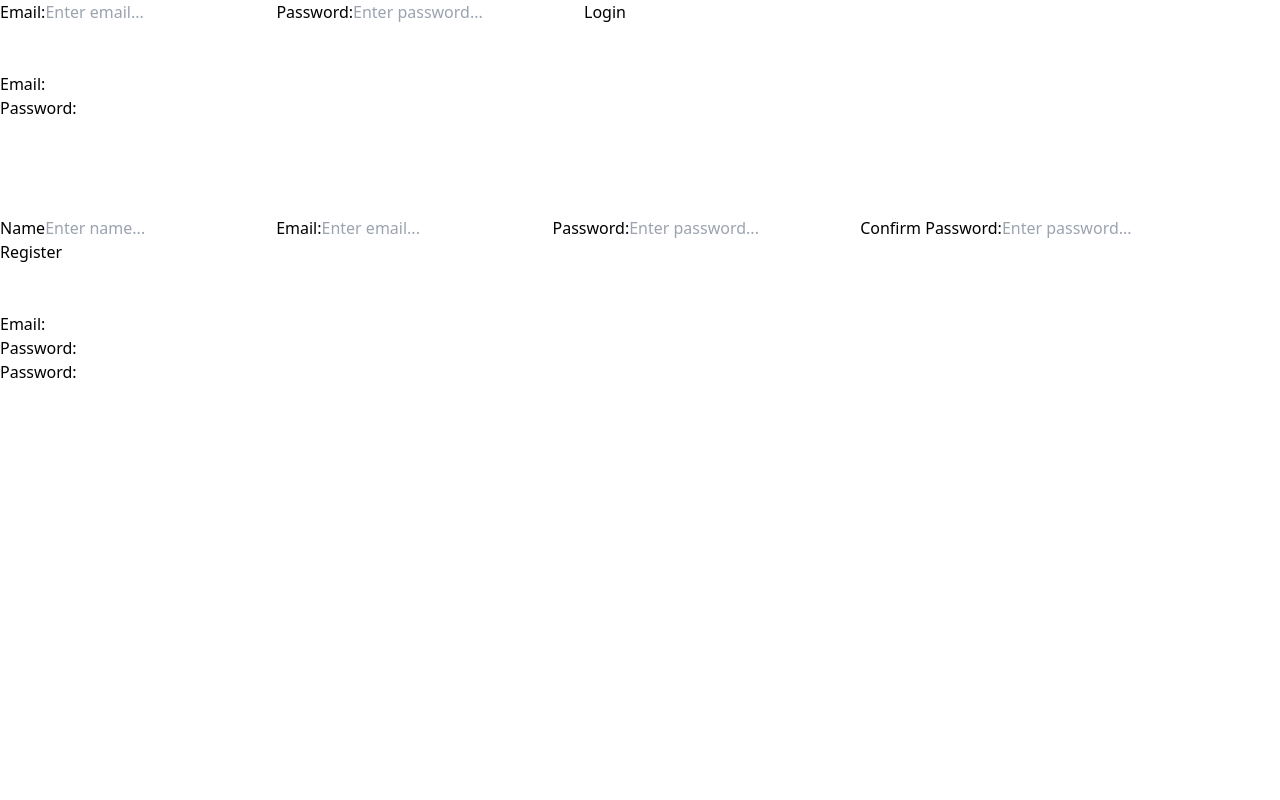
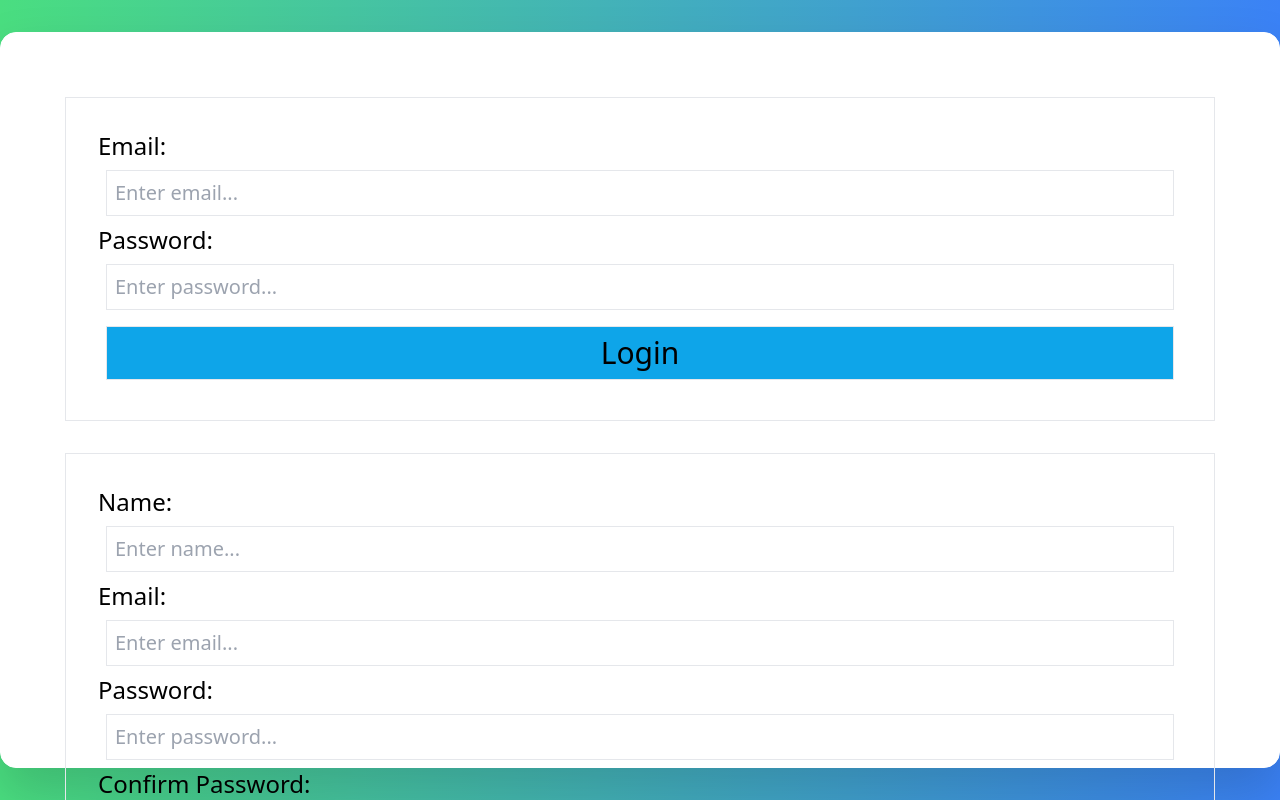
Before and after one commit to rewpt/catchlight, a React (Create React App) app: page /welcome in a window 1280 px wide. Shown: the top 800 px of the page. Built offline with nearby package versions, Linux system fonts and the light colour scheme.

Commit message:
init css

```diff
--- a/src/components/Welcome/Login.jsx
+++ b/src/components/Welcome/Login.jsx
@@ -21,35 +21,30 @@ export default function Login() {
   }
 
   return (
-    <div>
-      <form onSubmit={handleSubmit}>
-        <label>Email:</label>
-        <input
+    <div className="border p-8 m-8">
+      <form className="flex flex-col" onSubmit={handleSubmit}>
+        <label className="text-2xl">Email:</label>
+        <input className="border p-2 m-2 text-xl"
           type="text"
           placeholder="Enter email..."
           name="email"
           value={email}
           onChange={(e) => {setEmail(e.target.value)}}
         />
-        <label>Password:</label>
-        <input
+        <label className="text-2xl">Password:</label>
+        <input className="border p-2 m-2 text-xl"
           type="password"
           placeholder="Enter password..."
           name="password"
           value={password}
           onChange={(e) => {setPassword(e.target.value)}}
         />
-        <input type="submit" value="Login" />
+        <input
+          className="border p-2 m-2 bg-sky-500 text-3xl hover:bg-blue-500"
+          type="submit"
+          value="Login"
+        />
       </form>
-
-      <br />
-      <br />
-      <p>Email: {email}</p>
-      <p>Password: {password}</p>
-      <br />
-      <br />
-      <br />
-      <br />
     </div>
   )
 }
--- a/src/components/Welcome/Register.jsx
+++ b/src/components/Welcome/Register.jsx
@@ -30,11 +30,11 @@ export default function Register() {
   }
 
   return (
-    <div>
-      <form onSubmit={handleSubmit}>
+    <div className="border p-8 m-8">
+      <form className="flex flex-col" onSubmit={handleSubmit}>
 
-      <label>Name</label>
-        <input
+      <label className="text-2xl">Name:</label>
+        <input className="border p-2 m-2 text-xl"
           type="text"
           placeholder="Enter name..."
           name="name"
@@ -42,8 +42,8 @@ export default function Register() {
           onChange={(e) => {setName(e.target.value)}}
         />
 
-        <label>Email:</label>
-        <input
+        <label className="text-2xl">Email:</label>
+        <input className="border p-2 m-2 text-xl"
           type="text"
           placeholder="Enter email..."
           name="email"
@@ -51,8 +51,8 @@ export default function Register() {
           onChange={(e) => {setEmail(e.target.value)}}
         />
 
-        <label>Password:</label>
-        <input
+        <label className="text-2xl">Password:</label>
+        <input className="border p-2 m-2 text-xl"
           type="password"
           placeholder="Enter password..."
           name="password"
@@ -60,22 +60,20 @@ export default function Register() {
           onChange={(e) => {setPassword(e.target.value)}}
         />
 
-        <label>Confirm Password:</label>
-        <input
+        <label className="text-2xl">Confirm Password:</label>
+        <input className="border p-2 m-2 text-xl"
           type="password"
           placeholder="Enter password..."
           name="password confirmation"
           value={passwordConfirmation}
           onChange={(e) => {setPasswordConfirmation(e.target.value)}}
         />
-        <input type="submit" value="Register" />
+        <input
+          className="border p-2 m-2 bg-sky-500 text-3xl hover:bg-blue-500"
+          type="submit"
+          value="Register"
+        />
       </form>
-
-      <br />
-      <br />
-      <p>Email: {email}</p>
-      <p>Password: {password}</p>
-      <p>Password: {passwordConfirmation}</p>
     </div>
   )
 }
--- a/src/components/Welcome/Welcome.jsx
+++ b/src/components/Welcome/Welcome.jsx
@@ -5,9 +5,11 @@ import Register from './Register';
 export default function Welcome() {
 
   return (
-    <main>
-      <Login />
-      <Register />
+    <main className="flex h-screen bg-gradient-to-r from-green-400 to-blue-500 bg-white bg-scroll z-0">
+      <div className="container m-8 p-8 mx-auto z-15 bg-white drop-shadow-2xl border rounded-2xl border-white">
+        <Login />
+        <Register />
+      </div>
     </main>
   )
 }
```
